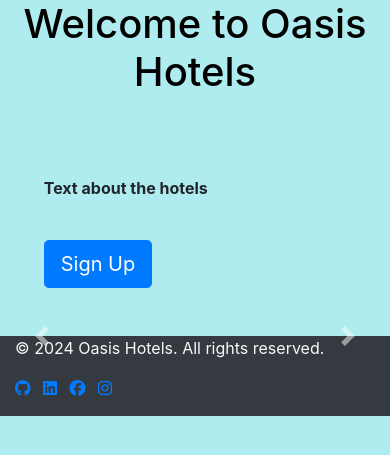
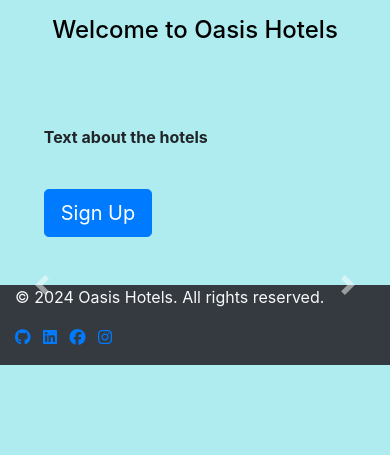
Before and after one commit to Marchopkins96/oasis-hotels, a Django app: page / in a window 390 px wide. Shown: the part 56-511 px from the top of the page. Run offline with Django 4.2, Linux system fonts and the light colour scheme; data that the repository does not hold is empty; some libraries are stand-ins or nearby versions.

Commit message:
Add style to main heading

```diff
--- a/static/css/style.css
+++ b/static/css/style.css
@@ -38,7 +38,8 @@ body {
 }
 
 .custom-heading {
-    color: black;
+    color: #000;
+    margin-top: 1rem;
 }
 
 .carousel-item {
@@ -59,3 +60,14 @@ body {
     padding: 10px;
     color: #fff;
 }
+
+/* Media Queries */
+
+/* Media Queries for max-width: 576px (small screens) */
+
+@media (max-width:576px) {
+
+    .custom-heading {
+        font-size: 1.5rem;
+    }
+}
--- a/templates/index.html
+++ b/templates/index.html
@@ -3,8 +3,12 @@
 {% block content %}
 <div class="container">
        <!--Heading-->
-       <h1 class="text-center custom-heading">Welcome to Oasis Hotels</h1>
-       <div class="d-flex justify-content-center">
+        <div class="row">
+            <div class="col">
+                <h1 class="text-center custom-heading">Welcome to Oasis Hotels</h1>
+            </div>
+        </div>
+        <div class="d-flex justify-content-center">
            <div class="row custom-row">
                <div class="col-md-6 mt-4">
                    <p class="font-weight-bold">Text about the hotels</p>
@@ -13,7 +17,7 @@
                    <a class="btn btn-primary btn-lg" href="#">Sign Up</a>
                </div>
            </div>
-       </div>
+        </div>
 
     <div id="hotel-carousel" class="carousel slide" data-ride="carousel">
         <!-- Carousel items -->
```
